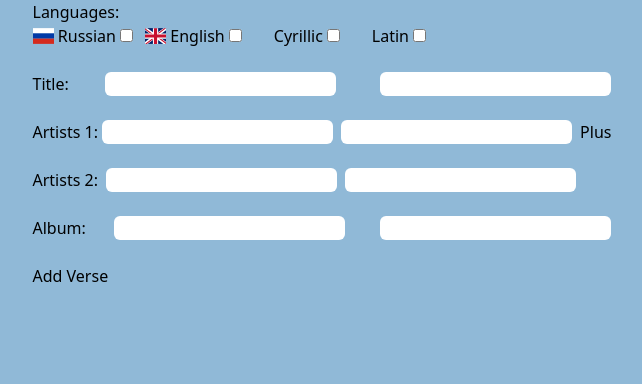
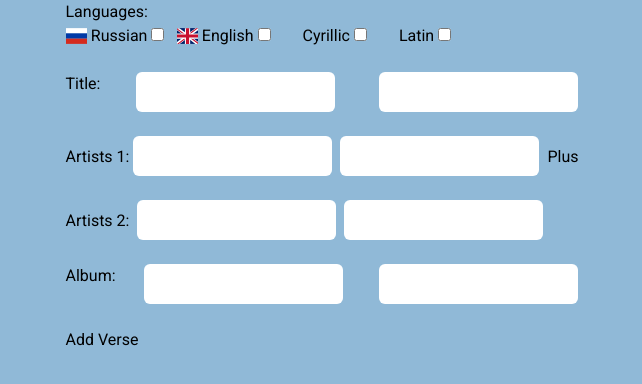
Before and after one commit to Qazaq-Genius/Qazaq-Genius-App, a Next.js app: page /editor in a window 1280 px wide. Both pictures are taken after a click on the element "Plus". Shown: the top 384 px of the page, without its empty margins (318-960 px from the left). Built offline with nearby package versions, Linux system fonts and the light colour scheme.

Commit message:
added generic style for text boxes, default font set to roboto, fixed formatting
Co-authored-by: ABJ-Samuel <99690645+ABJ-Samuel@users.noreply.github.com>

```diff
--- a/src/components/SongOverview.tsx
+++ b/src/components/SongOverview.tsx
@@ -1,13 +1,6 @@
 import Song from './Song';
 import { Analytics } from '@vercel/analytics/react';
 import SongInfo from './SongInfo';
-import { Roboto } from 'next/font/google';
-
-const roboto = Roboto({
-    weight: ['300', '500'],
-    subsets: ['latin', 'cyrillic', 'cyrillic-ext', 'latin-ext'],
-    display: 'swap',
-  })
 
 interface SongOverviewPageProps {
     songData: any;
@@ -15,7 +8,7 @@ interface SongOverviewPageProps {
 
 const SongOverview: React.FC<SongOverviewPageProps> = ({ songData }) => {
     return <>
-        <div className={`px-4 mt-0 text-lg font-extralight ${roboto.className} sm:mx-1% md:mx-10% lg:mx-25% xl:mx-30% bg-white`} key={`site`}> {/*SiteContainer*/}
+        <div className={`px-4 mt-0 text-lg font-extralight m:mx-1% md:mx-10% lg:mx-25% xl:mx-30% bg-white`} key={`site`}> {/*SiteContainer*/}
             <SongInfo {...songData} />
             <Song {...songData} />
             <Analytics />
--- a/src/pages/_app.tsx
+++ b/src/pages/_app.tsx
@@ -1,6 +1,13 @@
 import '../../styles/global.css'
 import type { AppProps } from 'next/app'
 import Head from 'next/head'
+import { Roboto } from 'next/font/google';
+
+const roboto = Roboto({
+    weight: ['300', '400', '500'],
+    subsets: ['latin', 'cyrillic', 'cyrillic-ext', 'latin-ext'],
+    display: 'swap',
+})
 
 export default function App({ Component, pageProps }: AppProps) {
   return <>
@@ -17,6 +24,8 @@ export default function App({ Component, pageProps }: AppProps) {
           <meta property="og:description" content="Qazaq Genius is a website that provides lyrics and translations of Kazakh songs."/>
           <meta property="og:image" content="https://repository-images.githubusercontent.com/609835063/bddcb5ea-6fcd-4b3f-852f-808042a7d50f"/>
         </Head>
-    <Component {...pageProps} />
+        <main className={`${roboto.className} font-normal`}>
+          <Component  {...pageProps}/>
+        </main>
   </>
 }
--- a/src/pages/editor.tsx
+++ b/src/pages/editor.tsx
@@ -29,29 +29,32 @@ const Editor: React.FC = () => {
 					{/* Title */}
 					<div className="flex justify-between">
 						<label htmlFor="title">Title: </label>
-						<input type="text" name="title_cyr" className="rounded-md" />
-						<input type="text" name="title_lat" className="rounded-md ml-2" />
+						<input type="text" name="title_cyr"/>
+						<input type="text" name="title_lat" className="ml-2" />
 					</div>
 					<br />
 
 					{/* Artists *********************************** start *** */}
 					<label htmlFor="artist-1-cyr">Artists 1: </label>
-						<input type="text" name="artist-1-cyr" className="rounded-md" />
-						<input type="text" name="artist-1-lat" className="rounded-md ml-2" />
+					<input type="text" name="artist-1-cyr"/>
+					<input type="text" name="artist-1-lat" className="ml-2" />
 					<span className="ml-2" onClick={addArtist}>Plus</span>
+
 					<br />
 					{artists.map((value, index) => (
 						<>
 						<br />
 						<label htmlFor={`artist-${index}-cyr`}>Artists {index + 2}:</label>
 						<input
-						className="rounded-md ml-2"
+							type="text"
+							className="ml-2"
 							name={`artist-${index +2}-cyr`}
 							key={`${index +2 }-cyr`}
 						/>
 
 						<input
-						className="rounded-md ml-2"
+							type="text"
+							className="ml-2"
 							name={`artist-${index +2 }-lat`}
 							key={`${index +2}-lat`}
 						/>
@@ -64,8 +67,8 @@ const Editor: React.FC = () => {
 					{/* Album */}
 					<div className="flex justify-between">
 						<label htmlFor="album">Album: </label>
-						<input type="text" name="album-cyr" className="rounded-md" />
-						<input type="text" name="album-lat" className="rounded-md ml-2" />
+						<input type="text" name="album-cyr" />
+						<input type="text" name="album-lat" className="ml-2" />
 					</div>
 					<br />
 
@@ -78,7 +81,6 @@ const Editor: React.FC = () => {
 						</>
 					))}
 
-
 				</form>
             </div>
         </div>
--- a/src/pages/index.tsx
+++ b/src/pages/index.tsx
@@ -35,7 +35,7 @@ const HomePage: React.FC = ({songData}: any) => {
             QAZAQ GENIUS
           </span>
           <input
-            className="border-1 border-gray-300 bg-white h-10 rounded-md focus:outline-none text-center w-11/12 md:w-3/6 lg:w-3/6 xl:w-2/6"
+            className="text-center w-11/12 md:w-3/6 lg:w-3/6 xl:w-2/6"
             type="search"
             name="search"
             placeholder="Type in a song name"
--- a/styles/global.css
+++ b/styles/global.css
@@ -5,3 +5,7 @@
 body {
     background-color: #90B9D7;
 }
+
+input[type=text], input[type=search] {
+    @apply border-gray-300 bg-white h-10 rounded-md focus:outline-none px-2;
+}
```
Also changed, not shown: 1 other file (tests, documents, lock files or other folders). Lines whose indentation alone changed are shown as unchanged.
